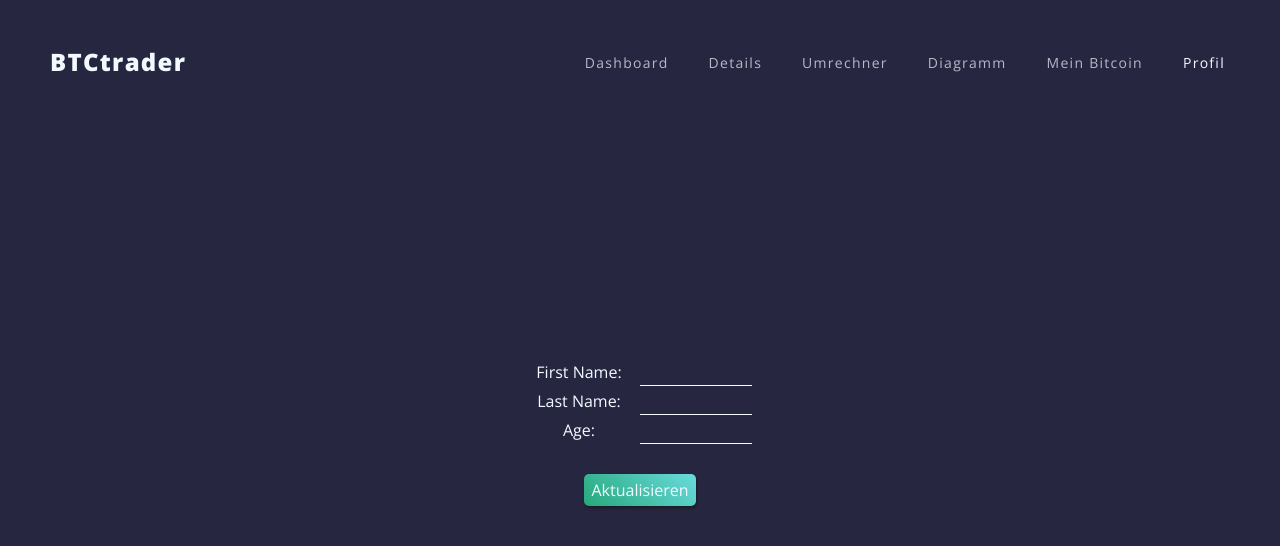
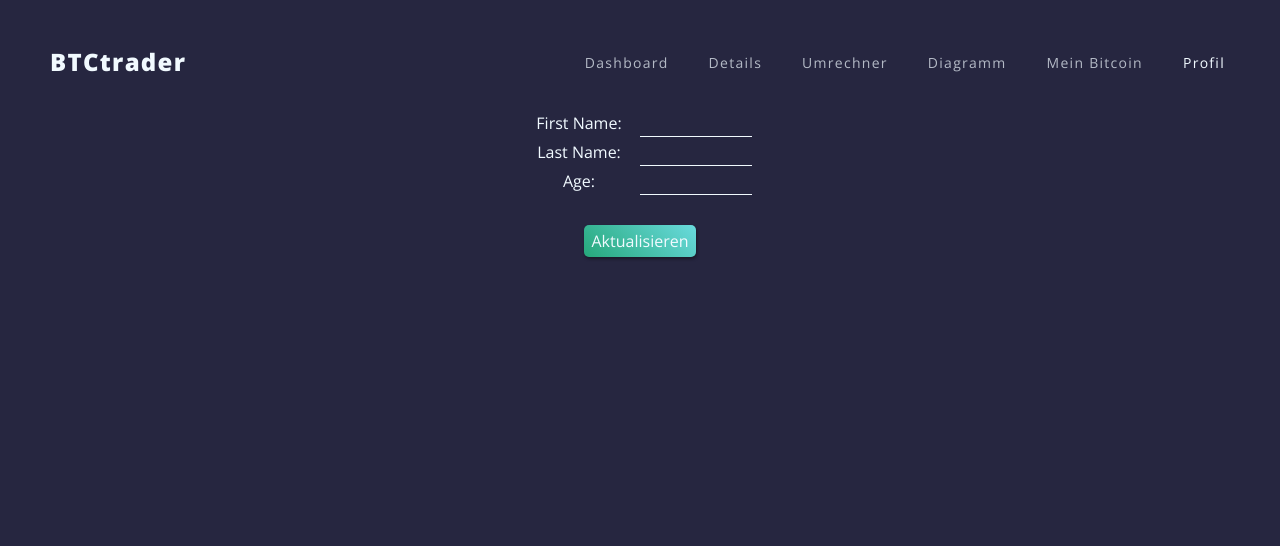
Before and after one commit to alexgalkin1994/btctrader, a Vue app: page /profile in a window 1280 px wide. Shown: the top 546 px of the page. Built offline with nearby package versions, Linux system fonts and the light colour scheme.

Commit message:
changed main view window

```diff
--- a/src/App.vue
+++ b/src/App.vue
@@ -14,10 +14,11 @@
         <router-link to="/profile">Profil</router-link>
       </div>
     </div>
-
-    <transition name="fade" mode="out-in">
-      <router-view />
-    </transition>
+    <div class="main-window-view">
+      <transition name="fade" mode="out-in">
+        <router-view />
+      </transition>
+    </div>
   </div>
 </template>
 
@@ -55,6 +56,10 @@ body {
   display: flex;
   flex-direction: column;
   align-items: center;
+}
+.main-window-view {
+  width: 100%;
+  max-width: 1340px;
 }
 
 #nav {
```
